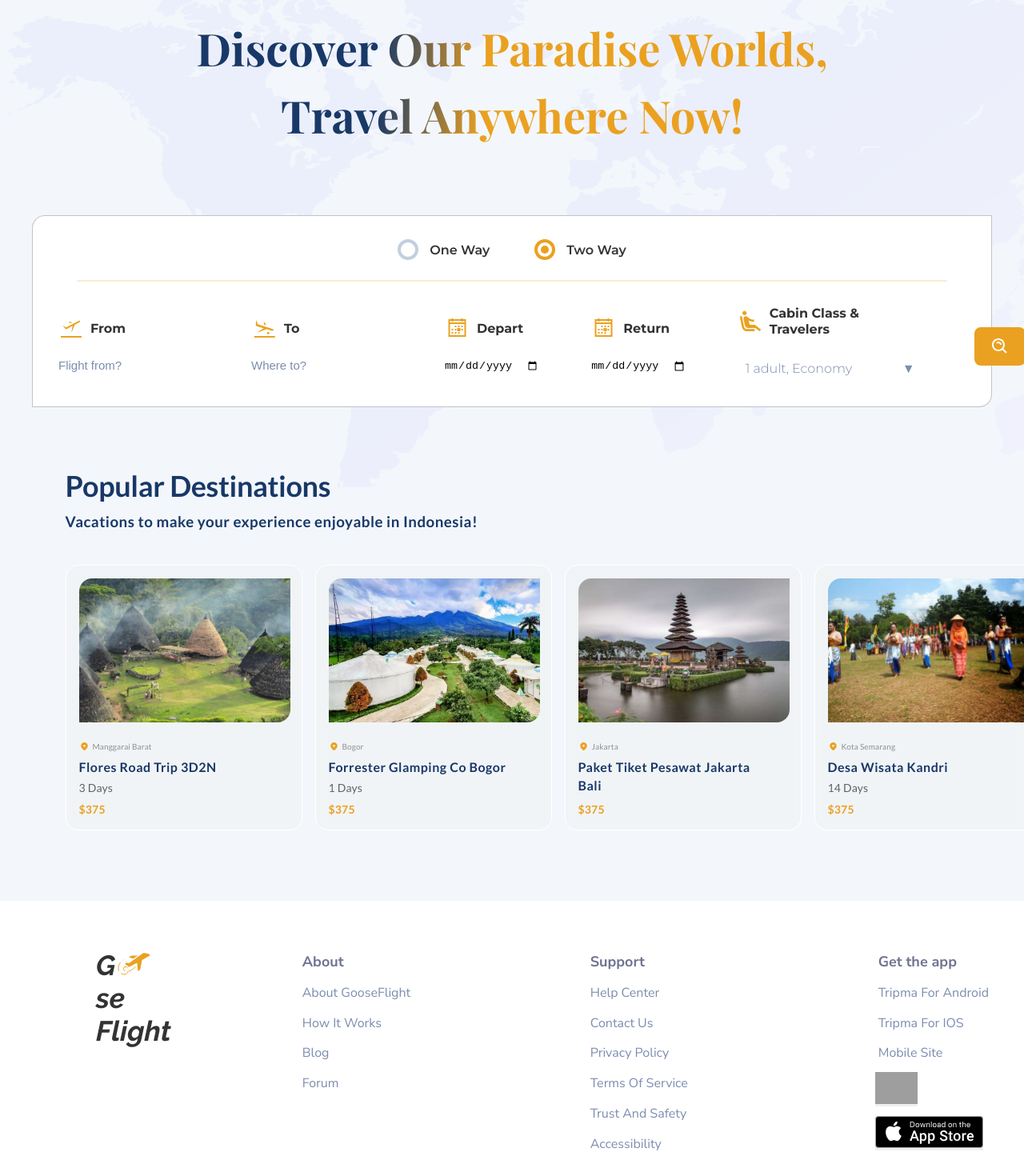
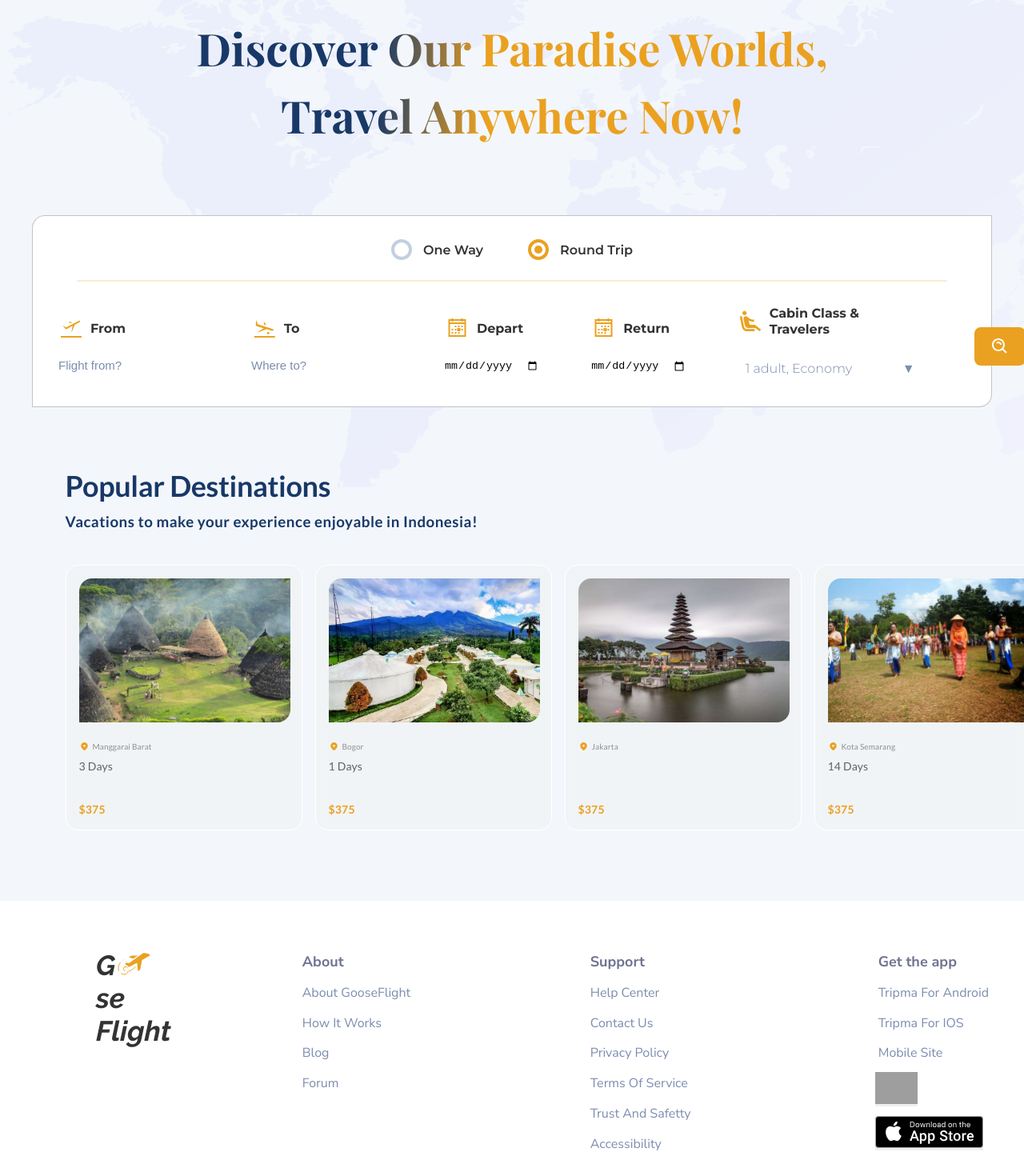
Before and after one commit to Youssef-AbuTaleb/goose-flight-nuxt, a Nuxt app: page / in a window 1280 px wide. Shown: the part 195-1665 px from the top of the page at 80% size. Built offline with nearby package versions, Linux system fonts and the light colour scheme; grey boxes are pictures that could not be loaded; a web font is replaced by a local one.

Commit message:
using create locales keyword and changing layout direction ltr/rtl based on selected locale language

```diff
--- a/assets/styles/layout/_footer.scss
+++ b/assets/styles/layout/_footer.scss
@@ -37,6 +37,11 @@
       flex-direction: column;
       gap: 1.2rem;
     }
+
+    &--ar {
+      text-align: left;
+      align-items: end;
+    }
   }
 
   &__link {
--- a/components/BookingSection/booking-input.vue
+++ b/components/BookingSection/booking-input.vue
@@ -16,12 +16,11 @@
     <BookingDropdown
       v-if="type === 'dropdown'"
       :options="[
-        { label: '1 adult, Economy', value: '1' },
-        { label: '2 adult, Class', value: '2' },
-        { label: '2 adult, Economy', value: '3' },
+        { label: $t('bookingForm.classOptions.economyOne'), value: '1' },
+        { label: $t('bookingForm.classOptions.classTwo'), value: '2' },
+        { label: $t('bookingForm.classOptions.economyTwo'), value: '3' },
       ]"
-      placeholder="1 adult, Economy"
-      @option-selected="(option) => console.log(option)"
+      :placeholder="$t('bookingForm.classOptions.economyOne')"
     />
   </div>
 </template>
--- a/components/BookingSection/booking-section.vue
+++ b/components/BookingSection/booking-section.vue
@@ -7,40 +7,42 @@ import departureIcon from "../../assets/icons/departure.svg";
 import calendarIcon from "../../assets/icons/calendar.svg";
 import seatIcon from "../../assets/icons/seat.svg";
 
+const { t } = useI18n();
+
 const inputsData = [
   {
     id: "departure",
     type: "text",
     icon: departureIcon,
-    label: "From",
-    placeholder: "Flight from?",
+    label: t("bookingForm.from"),
+    placeholder: t("bookingForm.fromPlaceholder"),
   },
   {
     id: "arrival",
     type: "text",
     icon: arrivalIcon,
-    label: "To",
-    placeholder: "Where to?",
+    label: t("bookingForm.to"),
+    placeholder: t("bookingForm.toPlaceholder"),
   },
   {
     id: "depart-date",
     type: "date",
     icon: calendarIcon,
-    label: "Depart",
+    label: t("bookingForm.depart"),
     placeholder: "DD/MM/YYYY",
   },
   {
     id: "arrive-date",
     type: "date",
     icon: calendarIcon,
-    label: "Return",
+    label: t("bookingForm.return"),
     placeholder: "DD/MM/YYYY",
   },
   {
     id: "class-travelers",
     type: "dropdown",
     icon: seatIcon,
-    label: "Cabin Class & Travelers",
+    label: t("bookingForm.class"),
     placeholder: "",
   },
 ];
@@ -49,8 +51,16 @@ const inputsData = [
 <template>
   <form class="booking" @submit.prevent>
     <div class="trip-radio">
-      <RadioButton name="trip-type" id="one-way" label="One Way" />
-      <RadioButton name="trip-type" id="two-way" label="Two Way" />
+      <RadioButton
+        name="trip-type"
+        id="one-way"
+        :label="$t('bookingForm.oneWay')"
+      />
+      <RadioButton
+        name="trip-type"
+        id="two-way"
+        :label="$t('bookingForm.roundTrip')"
+      />
     </div>
 
     <div class="line" />
--- a/components/Footer/footer-links.vue
+++ b/components/Footer/footer-links.vue
@@ -1,7 +1,10 @@
 <template>
   <div class="footer-links__container">
     <div class="footer-links__col" v-for="col in linksData">
-      <div class="footer-links__links">
+      <div
+        class="footer-links__links"
+        :class="{ 'footer-links__links--ar': locale === 'ar' }"
+      >
         <p class="footer-links__title">{{ col.title }}</p>
         <a
           :href="link.href"
@@ -28,5 +31,7 @@ interface Link {
   name: string;
   href: string;
 }
+
+const { locale } = useI18n();
 defineProps<{ linksData: LinksData[] }>();
 </script>
--- a/components/Footer/footer.vue
+++ b/components/Footer/footer.vue
@@ -15,35 +15,37 @@ interface Link {
 import Logo from "../GeneralComponents/logo.vue";
 import FooterLinks from "./footer-links.vue";
 
+const { t } = useI18n();
+
 const footerLinks = [
   {
-    title: "About",
+    title: t("footer.links.about.title"),
     links: [
-      { name: "About GooseFlight", href: "#" },
-      { name: "How it works", href: "#" },
-      { name: "Blog", href: "#" },
-      { name: "Forum", href: "#" },
+      { name: t("footer.links.about.about"), href: "#" },
+      { name: t("footer.links.about.how"), href: "#" },
+      { name: t("footer.links.about.blog"), href: "#" },
+      { name: t("footer.links.about.forum"), href: "#" },
     ],
     extraButtons: null,
   },
   {
-    title: "Support",
+    title: t("footer.links.support.title"),
     links: [
-      { name: "Help Center", href: "#" },
-      { name: "Contact us", href: "#" },
-      { name: "Privacy policy", href: "#" },
-      { name: "Terms of service", href: "#" },
-      { name: "Trust and safety", href: "#" },
-      { name: "Accessibility", href: "#" },
+      { name: t("footer.links.support.help"), href: "#" },
+      { name: t("footer.links.support.contactUs"), href: "#" },
+      { name: t("footer.links.support.privacyPolicy"), href: "#" },
+      { name: t("footer.links.support.terms"), href: "#" },
+      { name: t("footer.links.support.safety"), href: "#" },
+      { name: t("footer.links.support.accessibility"), href: "#" },
     ],
     extraButtons: null,
   },
   {
-    title: "Get the app",
+    title: t("footer.links.getApp.title"),
     links: [
-      { name: "Tripma for Android", href: "#" },
-      { name: "Tripma for iOS", href: "#" },
-      { name: "Mobile site", href: "#" },
+      { name: t("footer.links.getApp.android"), href: "#" },
+      { name: t("footer.links.getApp.ios"), href: "#" },
+      { name: t("footer.links.getApp.mobileSite"), href: "#" },
     ],
     extraButtons: [GoogleStoreButton, AppleStoreButton],
   },
--- a/components/Header/navbar.vue
+++ b/components/Header/navbar.vue
@@ -1,16 +1,18 @@
 <script lang="ts" setup>
+const { t } = useI18n();
+
 const activeIndex = 0;
 const links = [
   {
-    label: "home",
+    label: t("header.links.home"),
     href: "#",
   },
   {
-    label: "promo",
+    label: t("header.links.promo"),
     href: "#",
   },
   {
-    label: "my booking",
+    label: t("header.links.booking"),
     href: "#",
   },
 ];
--- a/components/Header/sign-in.vue
+++ b/components/Header/sign-in.vue
@@ -1,3 +1,8 @@
 <template>
-  <button class="button">Sign in</button>
+  <button class="button">{{ $t("header.signIn") }}</button>
 </template>
+
+<!-- <script setup>
+const { locale, setLocale } = useI18n();
+setLocale("ar");
+</script> -->
--- a/components/Hero/Hero.vue
+++ b/components/Hero/Hero.vue
@@ -1,7 +1,7 @@
 <template>
   <div class="hero">
     <h1 class="hero__text">
-      Discover Our Paradise Worlds, Travel Anywhere Now!
+      {{ $t("hero") }}
     </h1>
   </div>
 </template>
--- a/components/PopularDestinations/popular-destinations.vue
+++ b/components/PopularDestinations/popular-destinations.vue
@@ -1,8 +1,8 @@
 <template>
   <div class="dest">
-    <h2 class="dest__title">Popular Destinations</h2>
+    <h2 class="dest__title">{{ $t("popularDest.title") }}</h2>
     <h3 class="dest__subtitle">
-      Vacations to make your experience enjoyable in Indonesia!
+      {{ $t("popularDest.subTitle") }}
     </h3>
     <div class="dest__cards">
       <DestinationCard
@@ -25,37 +25,39 @@ import destTwoImg from "../../assets/imgs/dest-2.png";
 import destThreeImg from "../../assets/imgs/dest-3.png";
 import destFourImg from "../../assets/imgs/dest-4.png";
 
+const { t } = useI18n();
+
 const destinations = [
   {
     imgSrc: destOneImg,
-    location: "Manggarai Barat",
-    title: "Flores Road Trip 3D2N",
-    duration: "3 Days",
-    price: "$375",
+    location: t("popularDest.destinations.destOne.location"),
+    title: t("popularDest.destinations.destOne.title"),
+    duration: t("popularDest.destinations.destOne.duration"),
+    price: t("popularDest.destinations.destOne.price"),
     alt: "destination 1",
   },
   {
     imgSrc: destTwoImg,
-    location: "Bogor",
-    title: "Forrester Glamping Co Bogor",
-    duration: "1 Days",
-    price: "$375",
+    location: t("popularDest.destinations.destTwo.location"),
+    title: t("popularDest.destinations.destTwo.title"),
+    duration: t("popularDest.destinations.destTwo.duration"),
+    price: t("popularDest.destinations.destTwo.price"),
     alt: "destination 2",
   },
   {
     imgSrc: destThreeImg,
-    location: "Jakarta",
-    title: "Paket Tiket Pesawat Jakarta Bali",
-    duration: "",
-    price: "$375",
+    location: t("popularDest.destinations.destThree.location"),
+    title: t("popularDest.destinations.destThree.title"),
+    duration: t("popularDest.destinations.destThree.duration"),
+    price: t("popularDest.destinations.destThree.price"),
     alt: "destination 3",
   },
   {
     imgSrc: destFourImg,
-    location: "Kota Semarang",
-    title: "Desa Wisata Kandri",
-    duration: "14 Days",
-    price: "$375",
+    location: t("popularDest.destinations.destFour.location"),
+    title: t("popularDest.destinations.destFour.title"),
+    duration: t("popularDest.destinations.destFour.duration"),
+    price: t("popularDest.destinations.destFour.price"),
     alt: "destination 4",
   },
 ];
--- a/i18n.config.ts
+++ b/i18n.config.ts
@@ -11,8 +11,11 @@ export default defineI18nConfig(() => ({
       bookingForm: {
         oneWay: "One Way",
         roundTrip: "Round Trip",
-        from: "Trom",
+        from: "From",
         to: "To",
+        fromPlaceholder: "Flight from?",
+        toPlaceholder: "Where to?",
+
         depart: "Depart",
         return: "Return",
         class: "Cabin Class & Travelers",
@@ -67,6 +70,7 @@ export default defineI18nConfig(() => ({
             contactUs: "Contact us",
             terms: "Terms of service",
             safety: "Trust and safetty",
+            privacyPolicy: "Privacy policy",
             accessibility: "Accessibility",
           },
           getApp: {
@@ -89,6 +93,8 @@ export default defineI18nConfig(() => ({
         roundTrip: "ذهاب وعودة",
         from: "من",
         to: "إلى",
+        fromPlaceholder: "من أين؟",
+        toPlaceholder: "إلى أين؟",
         depart: "المغادرة",
         return: "العودة",
         class: "درجة المقصورة والمسافرون",
@@ -117,7 +123,7 @@ export default defineI18nConfig(() => ({
           destThree: {
             location: "جاكرتا",
             title: "استكشاف العاصمة",
-            duration: "غير محدد",
+            duration: "",
             price: "$375",
           },
           destFour: {
@@ -143,6 +149,7 @@ export default defineI18nConfig(() => ({
             contactUs: "اتصل بنا",
             terms: "شروط الخدمة",
             safety: "الثقة والأمان",
+            privacyPolicy: "سياسة الخصوصية",
             accessibility: "سهولة الوصول",
           },
           getApp: {
--- a/layouts/default.vue
+++ b/layouts/default.vue
@@ -1,10 +1,12 @@
 <script setup lang="ts">
 import Footer from "~/components/Footer/footer.vue";
 import Header from "~/components/Header/header.vue";
+
+const { locale } = useI18n();
 </script>
 
 <template>
-  <div>
+  <div :dir="locale === 'ar' ? 'rtl' : 'lts'">
     <Header />
     <NuxtPage />
     <Footer />
--- a/pages/index.vue
+++ b/pages/index.vue
@@ -2,8 +2,6 @@
 import BookingSection from "~/components/BookingSection/booking-section.vue";
 import Hero from "~/components/Hero/Hero.vue";
 import PopularDestinations from "~/components/PopularDestinations/popular-destinations.vue";
-
-// const { locale, setLocale } = useI18n();
 </script>
 
 <template>
```
